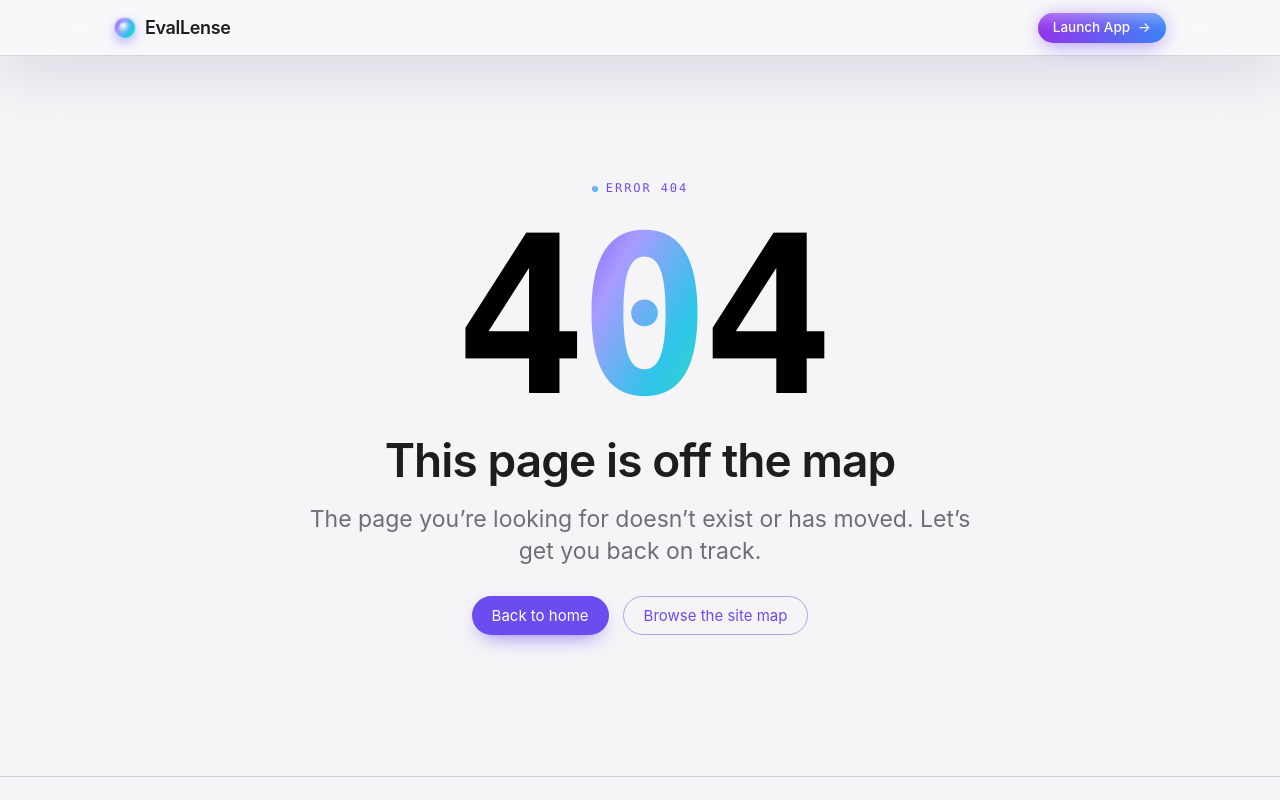
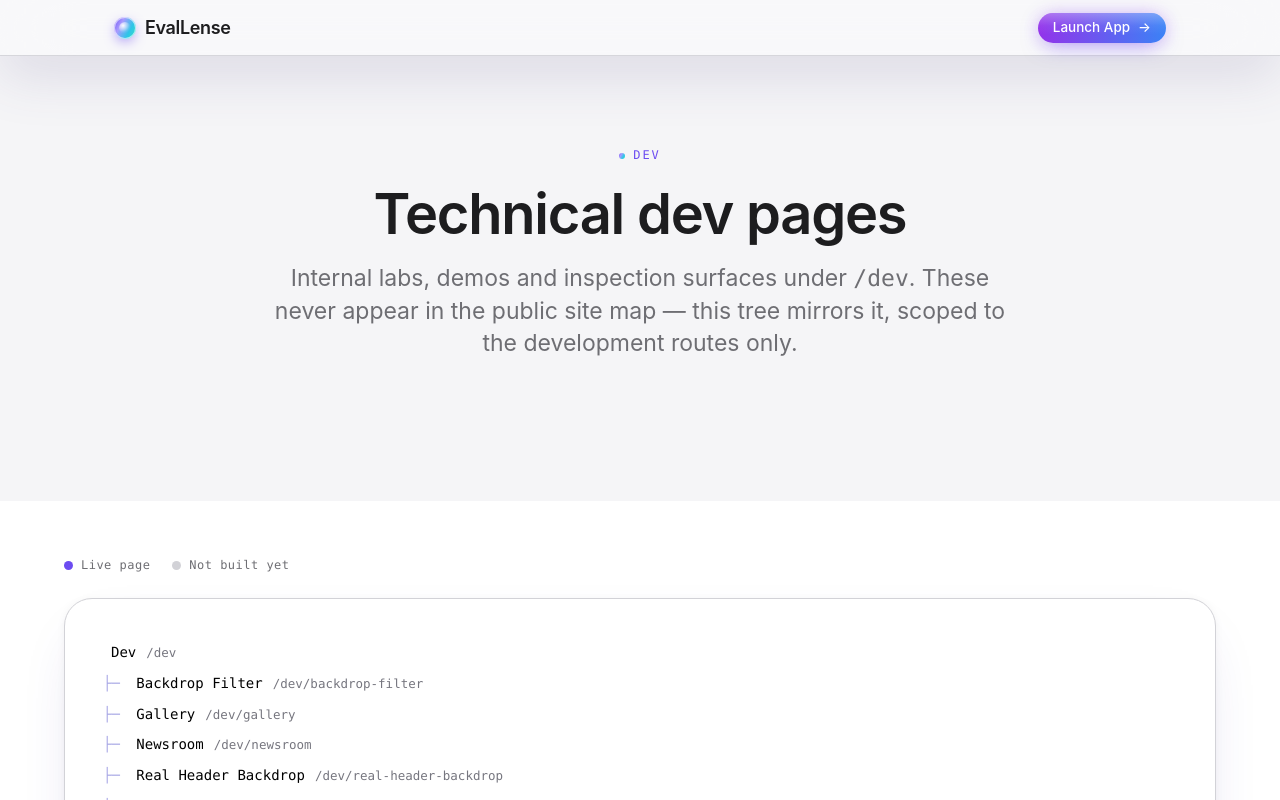
Before and after one commit to irvinGoVibe/eval-lens-landing, a Next.js app in the folder web/: page /dev in a window 1280 px wide. Before the commit this address had no page. Shown: the top 800 px of the page. Built offline with nearby package versions, Linux system fonts and the light colour scheme.

Commit message:
feat(dev): add /dev index page mirroring sitemap tree
Lists all technical /dev/* routes in the same monospace box-drawing
tree and styles used by /sitemap, with robots noindex so it stays
off the public site map.

Co-Authored-By: Claude Sonnet 4.6 <noreply@anthropic.com>

```diff
--- /dev/null
+++ b/web/src/app/dev/page.tsx
@@ -0,0 +1,175 @@
+import type { Metadata } from "next";
+import type { ReactNode } from "react";
+import Link from "next/link";
+import { PageHeader } from "@/components/PageHeader";
+import { Footer } from "@/components/Footer";
+
+export const metadata: Metadata = {
+  title: "Dev Pages — EvalLense",
+  description:
+    "Technical / internal development pages: labs, demos and inspection surfaces. Mirrors the site map tree, scoped to the /dev routes only.",
+  robots: { index: false, follow: false },
+};
+
+/*
+ * ── DEV MAP ──────────────────────────────────────────────────────────────
+ * Same monospace box-drawing tree as /sitemap, but scoped to the technical
+ * /dev/* routes only — labs, demos and inspection surfaces that never ship to
+ * the public site map.
+ *
+ * Source of truth is what actually exists under web/src/app/dev. When a new
+ * dev surface lands, add a node here. `status`:
+ *   ready → a real route exists and renders a page → clickable link
+ *   soon  → planned but not built yet              → inactive, muted
+ */
+
+type Status = "ready" | "soon";
+
+type TreeNode = {
+  label: string;
+  path?: string; // route shown next to the label
+  href?: string; // where the link points (defaults to path)
+  status: Status;
+  children?: TreeNode[];
+};
+
+const TREE: TreeNode = {
+  label: "Dev",
+  path: "/dev",
+  status: "ready",
+  children: [
+    {
+      label: "Backdrop Filter",
+      path: "/dev/backdrop-filter",
+      status: "ready",
+    },
+    { label: "Gallery", path: "/dev/gallery", status: "ready" },
+    { label: "Newsroom", path: "/dev/newsroom", status: "ready" },
+    {
+      label: "Real Header Backdrop",
+      path: "/dev/real-header-backdrop",
+      status: "ready",
+    },
+    { label: "Section Lab", path: "/dev/section-lab", status: "ready" },
+    { label: "Visual Lab", path: "/dev/visual-lab", status: "ready" },
+    { label: "Vivid Demo", path: "/dev/vivid-demo", status: "ready" },
+  ],
+};
+
+/* Build the box-drawing prefix for a node from its ancestors' last-child flags. */
+function prefixFor(ancestorsLast: boolean[], isLast: boolean): string {
+  if (ancestorsLast.length === 0) return "";
+  const guides = ancestorsLast
+    .slice(0, -1)
+    .map((last) => (last ? "   " : "│  "))
+    .join("");
+  return guides + (isLast ? "└─ " : "├─ ");
+}
+
+function renderRows(
+  node: TreeNode,
+  ancestorsLast: boolean[],
+  keyPath: string,
+): ReactNode[] {
+  const isLast = ancestorsLast.length === 0 ? true : ancestorsLast[ancestorsLast.length - 1];
+  const prefix = prefixFor(ancestorsLast, isLast);
+  const isReady = node.status === "ready";
+  const href = node.href ?? node.path;
+
+  const label = <span className="sm-label">{node.label}</span>;
+  const route = node.path ? <span className="sm-path">{node.path}</span> : null;
+
+  const content = isReady ? (
+    href ? (
+      <Link
+        className="sm-node sm-node--ready"
+        href={href}
+        target="_blank"
+        rel="noopener noreferrer"
+      >
+        {label}
+        {route}
+        <span className="sm-arrow" aria-hidden="true">
+          →
+        </span>
+      </Link>
+    ) : (
+      <span className="sm-node sm-node--header">
+        {label}
+        {route}
+      </span>
+    )
+  ) : (
+    <span className="sm-node sm-node--soon" aria-disabled="true">
+      {label}
+      {route}
+      <span className="sm-badge">soon</span>
+    </span>
+  );
+
+  const row = (
+    <li className="sm-row" key={keyPath}>
+      {prefix && (
+        <span className="sm-guide" aria-hidden="true">
+          {prefix}
+        </span>
+      )}
+      {content}
+    </li>
+  );
+
+  const childRows = (node.children ?? []).flatMap((child, i, arr) =>
+    renderRows(
+      child,
+      [...ancestorsLast, i === arr.length - 1],
+      `${keyPath}.${i}`,
+    ),
+  );
+
+  return [row, ...childRows];
+}
+
+export default function DevMapPage() {
+  const rows = renderRows(TREE, [], "root");
+
+  return (
+    <>
+      <PageHeader />
+      <main className="sitemap">
+        <section className="band soft sitemap-hero">
+          <div className="wrap head">
+            <span className="eyebrow">
+              <span className="dot" aria-hidden="true"></span>
+              Dev
+            </span>
+            <h1 className="title">Technical dev pages</h1>
+            <p className="sub">
+              Internal labs, demos and inspection surfaces under{" "}
+              <code>/dev</code>. These never appear in the public site map — this
+              tree mirrors it, scoped to the development routes only.
+            </p>
+          </div>
+        </section>
+
+        <section className="band sitemap-tree-band">
+          <div className="wrap">
+            <div className="sm-legend" aria-hidden="true">
+              <span className="sm-legend__item">
+                <span className="sm-legend__dot sm-legend__dot--ready"></span>
+                Live page
+              </span>
+              <span className="sm-legend__item">
+                <span className="sm-legend__dot sm-legend__dot--soon"></span>
+                Not built yet
+              </span>
+            </div>
+            <nav aria-label="Dev pages" className="sm-tree-wrap">
+              <ul className="sm-tree">{rows}</ul>
+            </nav>
+          </div>
+        </section>
+      </main>
+      <Footer />
+    </>
+  );
+}
```
